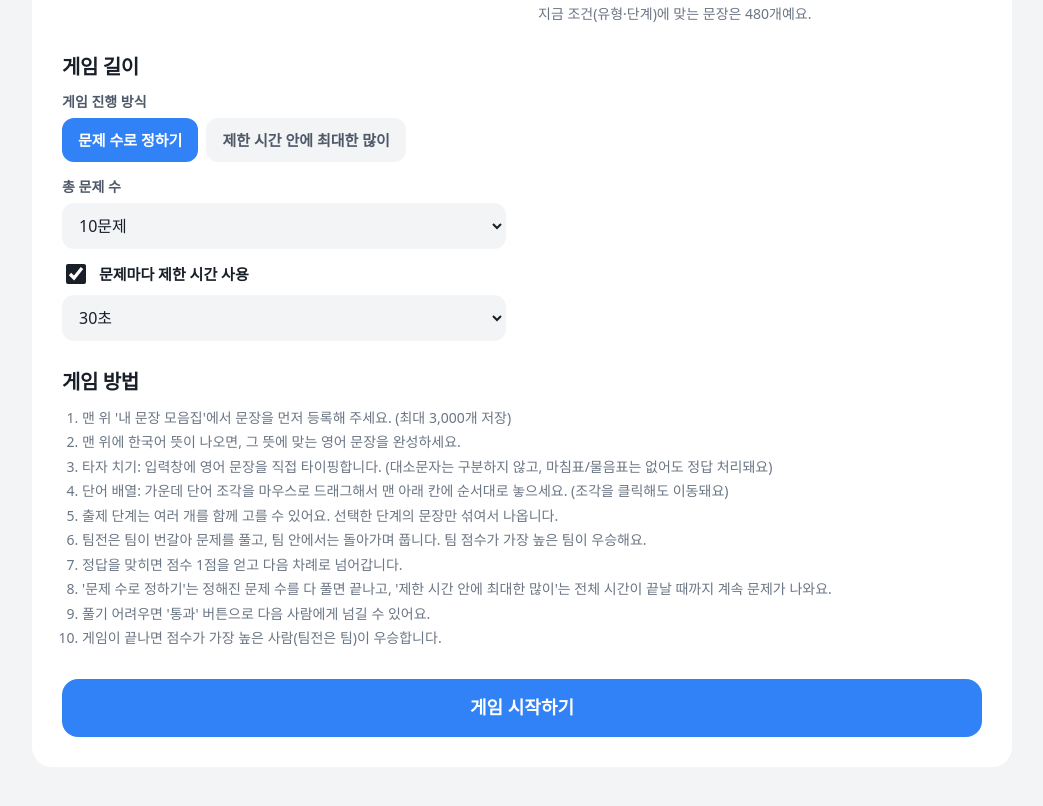
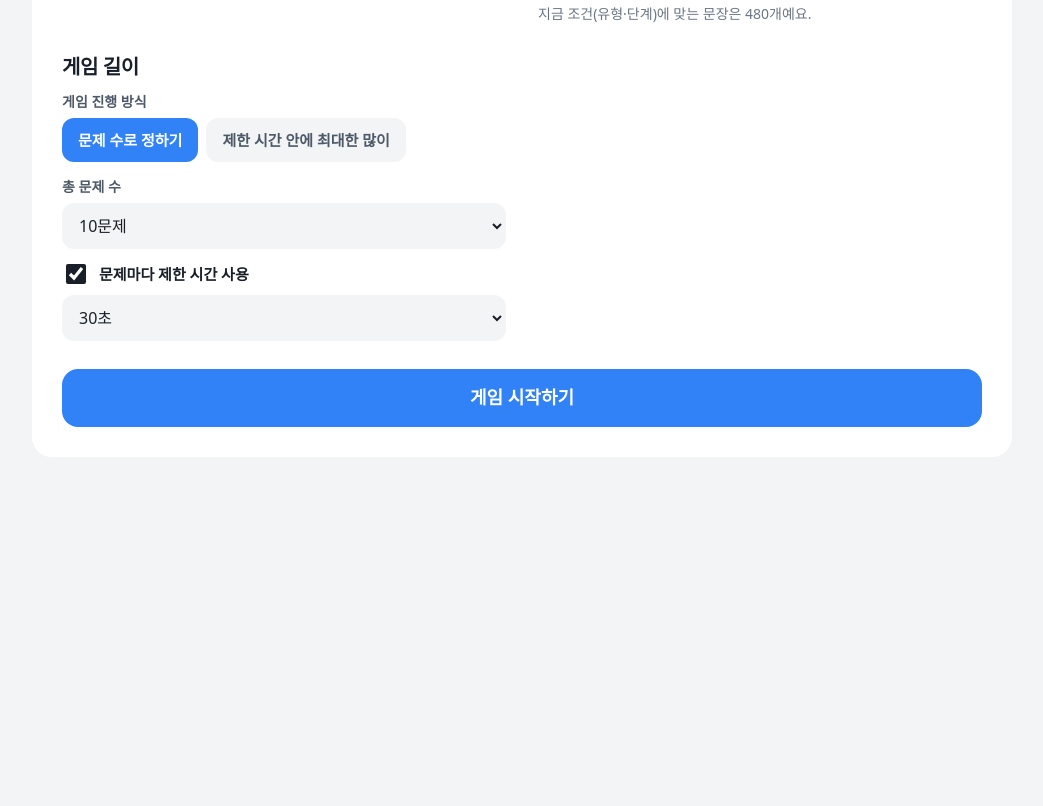
Before and after one commit to MJSudal/Auto_Eng, a plain HTML site: page games/sentence-arrange.html in a window 1280 px wide. Shown: the part 1399-2205 px from the top of the page, without its empty margins (118-1161 px from the left). After the commit the page ends 1930 px from the top, so only its background shows below. Drawn offline with Linux system fonts and the light colour scheme; a web font is replaced by a local one.

Commit message:
Sentence arrange: remove rules section
Co-Authored-By: Claude Sonnet 5.5 <noreply@anthropic.com>
Claude-Session: https://claude.ai/code/session_01EaBzfXvaxpqEkHEW8BKd8P

```diff
--- a/games/sentence-arrange.html
+++ b/games/sentence-arrange.html
@@ -475,21 +475,6 @@ label{color:#4e5968}
         </div>
       </div>
 
-      <div class="field full">
-        <h2>게임 방법</h2>
-        <ol class="rules">
-          <li>맨 위 '내 문장 모음집'에서 문장을 먼저 등록해 주세요. (최대 3,000개 저장)</li>
-          <li>맨 위에 한국어 뜻이 나오면, 그 뜻에 맞는 영어 문장을 완성하세요.</li>
-          <li>타자 치기: 입력창에 영어 문장을 직접 타이핑합니다. (대소문자는 구분하지 않고, 마침표/물음표는 없어도 정답 처리돼요)</li>
-          <li>단어 배열: 가운데 단어 조각을 마우스로 드래그해서 맨 아래 칸에 순서대로 놓으세요. (조각을 클릭해도 이동돼요)</li>
-          <li>출제 단계는 여러 개를 함께 고를 수 있어요. 선택한 단계의 문장만 섞여서 나옵니다.</li>
-          <li>팀전은 팀이 번갈아 문제를 풀고, 팀 안에서는 돌아가며 풉니다. 팀 점수가 가장 높은 팀이 우승해요.</li>
-          <li>정답을 맞히면 점수 1점을 얻고 다음 차례로 넘어갑니다.</li>
-          <li>'문제 수로 정하기'는 정해진 문제 수를 다 풀면 끝나고, '제한 시간 안에 최대한 많이'는 전체 시간이 끝날 때까지 계속 문제가 나와요.</li>
-          <li>풀기 어려우면 '통과' 버튼으로 다음 사람에게 넘길 수 있어요.</li>
-          <li>게임이 끝나면 점수가 가장 높은 사람(팀전은 팀)이 우승합니다.</li>
-        </ol>
-      </div>
 
       <div class="field full">
         <button class="btn-primary" id="startBtn">게임 시작하기</button>
```
